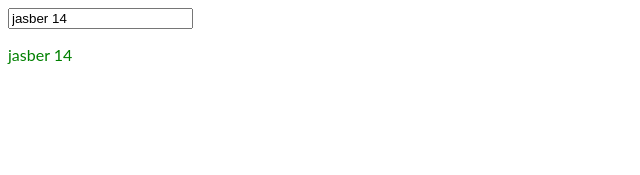
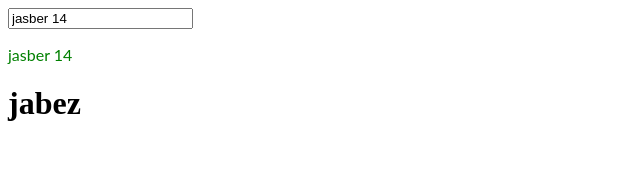
Before and after one commit to Jasberraja/angular-ivy-tsogqm, an Angular app: page / in a window 1280 px wide. Shown: the top 175 px of the page, without its empty margins (0-640 px from the left). Built offline with nearby package versions, Linux system fonts and the light colour scheme.

Commit message:
1 file modified

```diff
--- a/src/app/app.component.html
+++ b/src/app/app.component.html
@@ -1,2 +1,3 @@
-<input type="text" [(ngModel)]="name">
+<input type="text" [(ngModel)]="name" />
 <p>{{name}}</p>
+<h1>jabez</h1>
```
